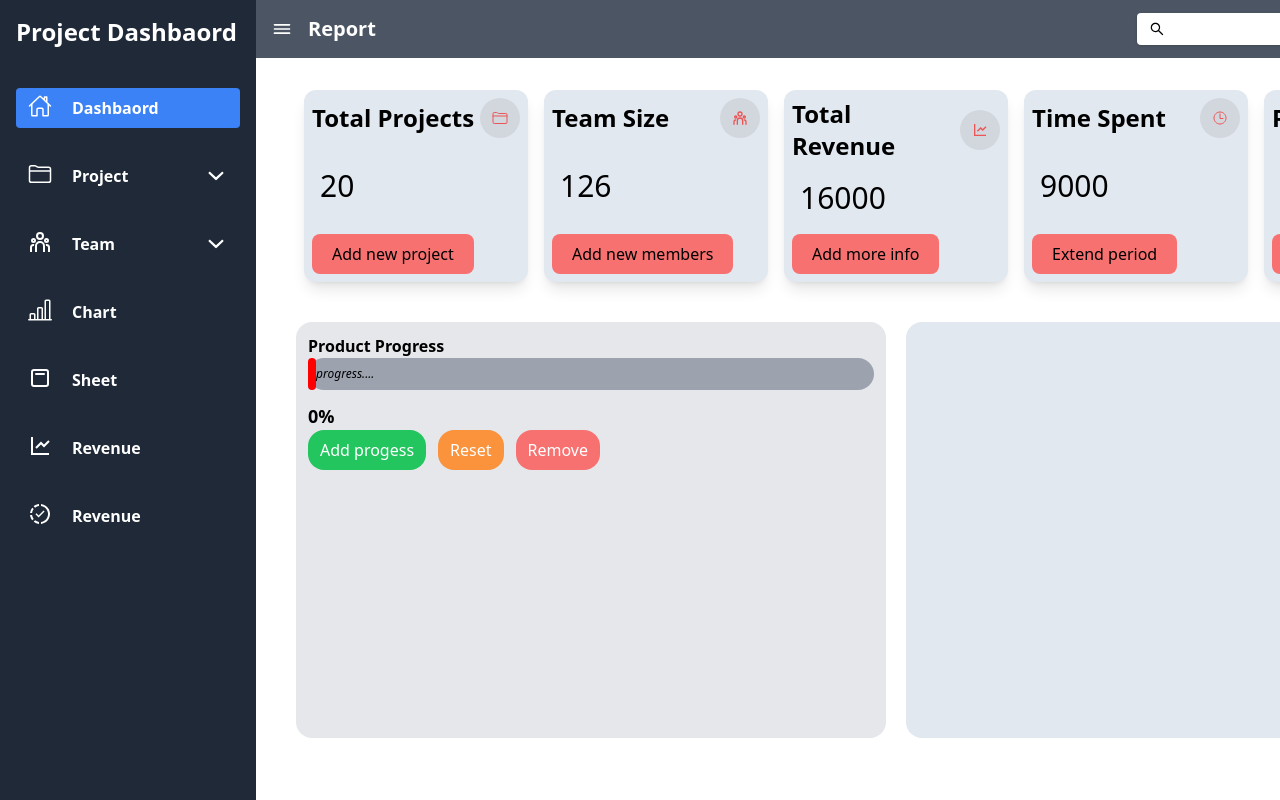
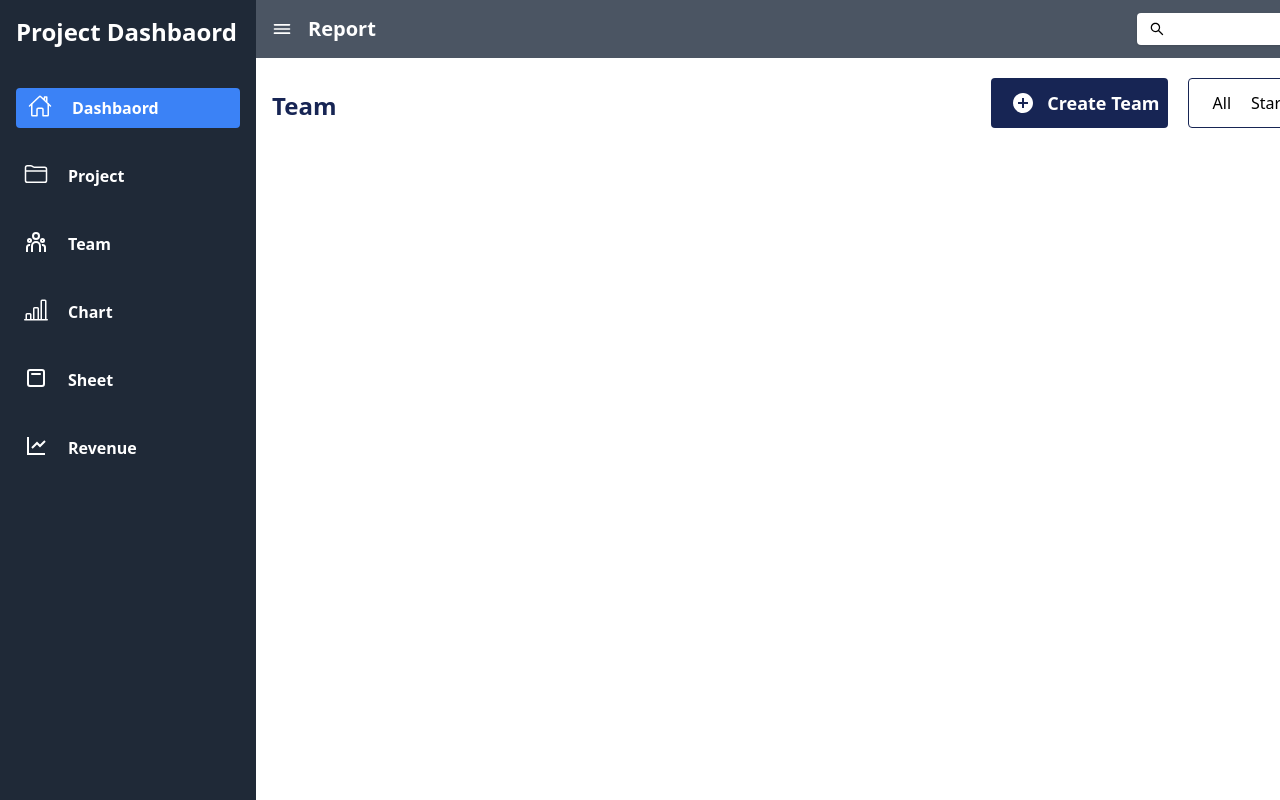
Before and after one commit to AdeVickie/ProjectTracker, a React (Vite) app: page /Team in a window 1280 px wide. Both pictures are taken after a click on the icon 26 px from the left and 29 px from the top of the page. Shown: the top 800 px of the page. Built offline with nearby package versions, Linux system fonts and the light colour scheme.

Commit message:
fixed routing issues

```diff
--- a/package.json
+++ b/package.json
@@ -33,6 +33,7 @@
   "devDependencies": {
     "@types/react": "^18.3.3",
     "@types/react-dom": "^18.3.0",
+    "@types/react-router-dom": "^5.3.3",
     "@vitejs/plugin-react": "^4.3.1",
     "autoprefixer": "^10.4.19",
     "eslint": "^8.57.0",
--- a/src/Component/Dashboard.jsx
+++ b/src/Component/Dashboard.jsx
@@ -1,13 +1,34 @@
+import Sidebar from "./Sidebar";
+
+import Navbar from "./Navbar";
+import LandingPage from "./LandingPage";
+import Team from "./Team";
+
 import { Route, Switch } from "react-router-dom";
-
-import Sidebar from "./Sidebar";
-import Home from "./Home";
 
 const Dashboard = ({ sidebarToggle, setSidebarToggle }) => {
   return (
     <div className="dashboardScreen">
       <Sidebar sidebarToggle={sidebarToggle} />
-      <Home sidebarToggle={sidebarToggle} setSidebarToggle={setSidebarToggle} />
+      {/* <Home sidebarToggle={sidebarToggle} setSidebarToggle={setSidebarToggle} /> */}
+
+      {/* Sidebar toggle effect */}
+      <div className={`${sidebarToggle ? " " : "ml-64"} w-full duration-500`}>
+        <Navbar
+          sidebarToggle={sidebarToggle}
+          setSidebarToggle={setSidebarToggle}
+        />
+
+        <Switch>
+          <Route exact path={"/"}>
+            <LandingPage />
+          </Route>
+
+          <Route path={"/Team"}>
+            <Team />
+          </Route>
+        </Switch>
+      </div>
     </div>
   );
 };
--- a/src/Component/Home.jsx
+++ /dev/null
@@ -1,18 +0,0 @@
-import React from "react";
-import Navbar from "./Navbar";
-import LandingPage from "./LandingPage";
-
-export default function Home({ sidebarToggle, setSidebarToggle }) {
-  return (
-    <>
-      {/* Sidebar toggle effect */}
-      <div className={`${sidebarToggle ? " " : "ml-64"} w-full duration-500`}>
-        <Navbar
-          sidebarToggle={sidebarToggle}
-          setSidebarToggle={setSidebarToggle}
-        />
-        <LandingPage />
-      </div>
-    </>
-  );
-}
--- a/src/Component/Sidebar.jsx
+++ b/src/Component/Sidebar.jsx
@@ -15,85 +15,53 @@ import {
 export default function Sidebar({ sidebarToggle }) {
   return (
     // side bar width and toggle effect
-    <div
-      className={`${
-        sidebarToggle ? "hidden" : "block"
-      } w-64 bg-gray-800 fixed h-full px-4 py-2 duration-500`}
-    >
+    <div className={`${sidebarToggle ? "hidden" : "block"} sidebar`}>
       <div className="my-2 mb-10 duration-500">
         <h1 className="text-2xl text-white font-bold">Project Dashbaord</h1>
       </div>
 
-      <ul className="mt-3 text-white font-semibold">
+      <ul className="sidebarItemGrp">
         {/* Dashboard */}
-        <li className="mb-7 rounded duration-300 hover:shadow bg-blue-500 py-2">
+        <Link
+          to={"/"}
+          className="mb-7 rounded duration-300 hover:shadow bg-blue-500 py-2"
+        >
+          <li>
             <a href="" className="px-3">
-            <IconHomeOutline className="inline-block w-6 h-6 mr-5 -mt-2" />
+              <IconHomeOutline className="sideMenuIcon" />
               Dashbaord
             </a>
           </li>
+        </Link>
+
         {/* project section and dropdown */}
-        <li className="mb-7  rounded duration-300 hover:shadow relative hover:bg-blue-500 py-2 ">
-          <Link to="/project" className="px-3 relative">
-            <IconFolderOutline className="inline-block w-6 h-6 mr-5 -mt-2" />
+        <Link to={"/Project"} className="sidebarItem">
+          <IconFolderOutline className="sideMenuIcon" />
           Project
         </Link>
 
-          <button className="text-white group absolute top-0 right-0 w-[40px] h-[100%] ">
-            <IconDownOpenMini className="w-8 h-8 " />
-            <div className="group-hover:block hidden duration-700 absolute w-36 top-full rounded left-[50px] z-10 bg-white text-lg">
-              <ul className="py-2 text-sm text-gray-600">
-                <li className="pb-5">Add Task</li>
-                <li>Check Calendar</li>
-                <li className="pt-5 mb-3">Add New Team</li>
-              </ul>
-            </div>
-          </button>
+        {/* Team dropdown menu */}
+        <Link to="/Team" className="sidebarItem">
+          <li className="group ">
+            <IconTeamLine className="sideMenuIcon" />
+            Team
           </li>
-        {/* Team dropdown menu */}
-        <li className="mb-7 relative group rounded duration-300 hover:shadow hover:bg-blue-500 py-2">
-          <Link to="/team" className="px-3 relative">
-            <IconTeamLine className="inline-block w-6 h-6 mr-5 -mt-2" />
-            Team
         </Link>
-          <button className="absolute w-[40px] h-[100%] right-0 top-0 ">
-            <IconDownOpenMini className="w-8 h-8" />
-            <div className="hidden group-hover:block bg-white w-48 h-48 absolute top-full rounded text-gray-600 left-[50px] z-10 text-lg ">
-              <ul className="py-2 text-sm text-gray-60">
-                <li className="pb-5 ">Add Team</li>
-                <li>Assign Task</li>
-                <li className="pt-5">Check Calendar</li>
-                <li className="pt-5">Assign Task</li>
-                <li className="py-5">Check Chat</li>
-              </ul>
-            </div>
-          </button>
-        </li>
 
-        <li className="mb-7 rounded duration-300 hover:shadow hover:bg-blue-500 py-2">
-          <a href="" className="px-3">
-            <IconBarChartLine className="inline-block w-6 h-6 mr-5 -mt-2" />
+        <Link to={"/Chart"} className="sidebarItem">
+          <IconBarChartLine className="sideMenuIcon" />
           Chart
-          </a>
-        </li>
-        <li className="mb-7 rounded duration-300 hover:shadow hover:bg-blue-500 py-2">
-          <Link to="/sheet" className="px-3">
-            <IconCalendarTwo className="inline-block w-6 h-6 mr-5 -mt-2" />
+        </Link>
+
+        <Link to={"/Sheet"} className="sidebarItem">
+          <IconCalendarTwo className="sideMenuIcon" />
           Sheet
         </Link>
-        </li>
-        <li className="mb-7 rounded duration-300 hover:shadow hover:bg-blue-500 py-2">
-          <a href="" className="px-3">
-            <IconLineChartLine className="inline-block w-6 h-6 mr-5 -mt-2" />
+
+        <Link to={"/Revenue"} className="sidebarItem">
+          <IconLineChartLine className="sideMenuIcon" />
           Revenue
-          </a>
-        </li>
-        <li className="mb-7 rounded duration-300 hover:shadow hover:bg-blue-500 py-2">
-          <a href="" className="px-3">
-            <IconProgressCheck className="inline-block w-6 h-6 mr-5 -mt-2" />
-            Revenue
-          </a>
-        </li>
+        </Link>
       </ul>
     </div>
   );
--- a/src/Component/Team.jsx
+++ b/src/Component/Team.jsx
@@ -1,6 +1,6 @@
 import { IconBxsPlusCircle } from "./Icons";
 
-export default function Team() {
+function Team() {
   return (
     <div className="underline-offset-24">
       <div className="flex justify-between mt-5 mx-4">
@@ -28,3 +28,5 @@ export default function Team() {
     </div>
   );
 }
+
+export default Team;
--- a/src/index.css
+++ b/src/index.css
@@ -118,3 +118,20 @@
 .addTaskBtnIcon {
   @apply inline-block -mt-1 text-lg text-gray-500 group-hover:text-slate-200 mt-0.5;
 }
+
+/* SIDEBAR */
+.sidebar {
+  @apply w-64 bg-gray-800 fixed h-full px-4 py-2 duration-500;
+}
+
+.sidebarItemGrp {
+  @apply mt-3 text-white font-semibold flex flex-col;
+}
+
+.sidebarItem {
+  @apply mb-7  rounded duration-300 hover:shadow relative hover:bg-blue-500 p-2;
+}
+
+.sideMenuIcon {
+  @apply inline-block w-6 h-6 mr-5 -mt-2;
+}
```
Also changed, not shown: 1 other file (tests, documents, lock files or other folders). Lines whose indentation alone changed are shown as unchanged.
